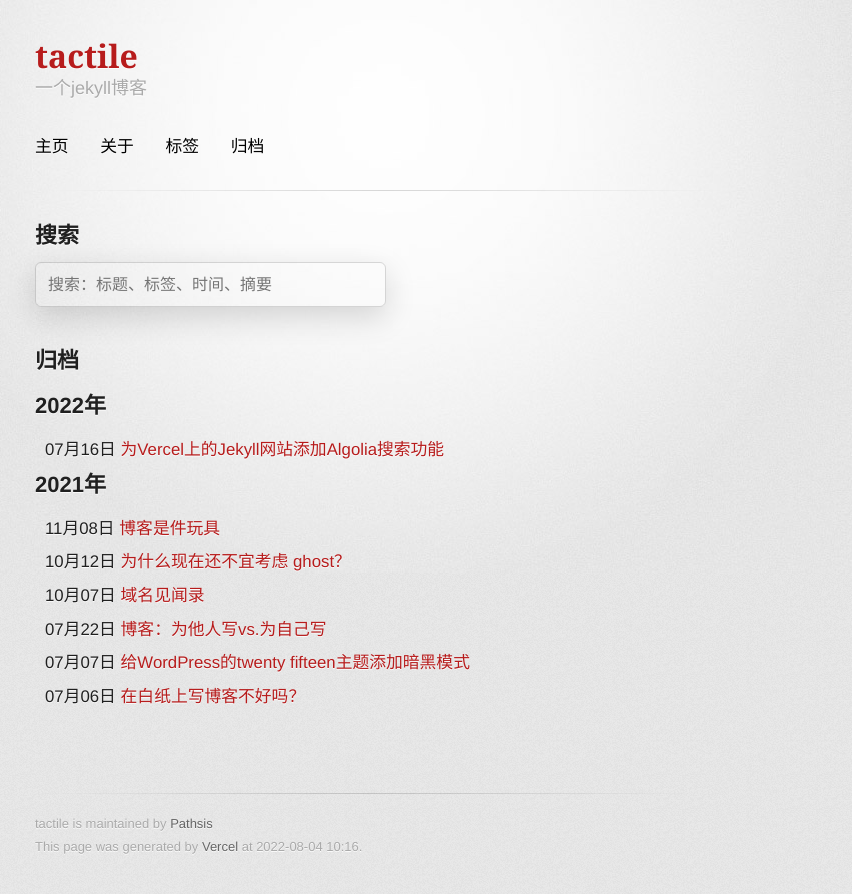
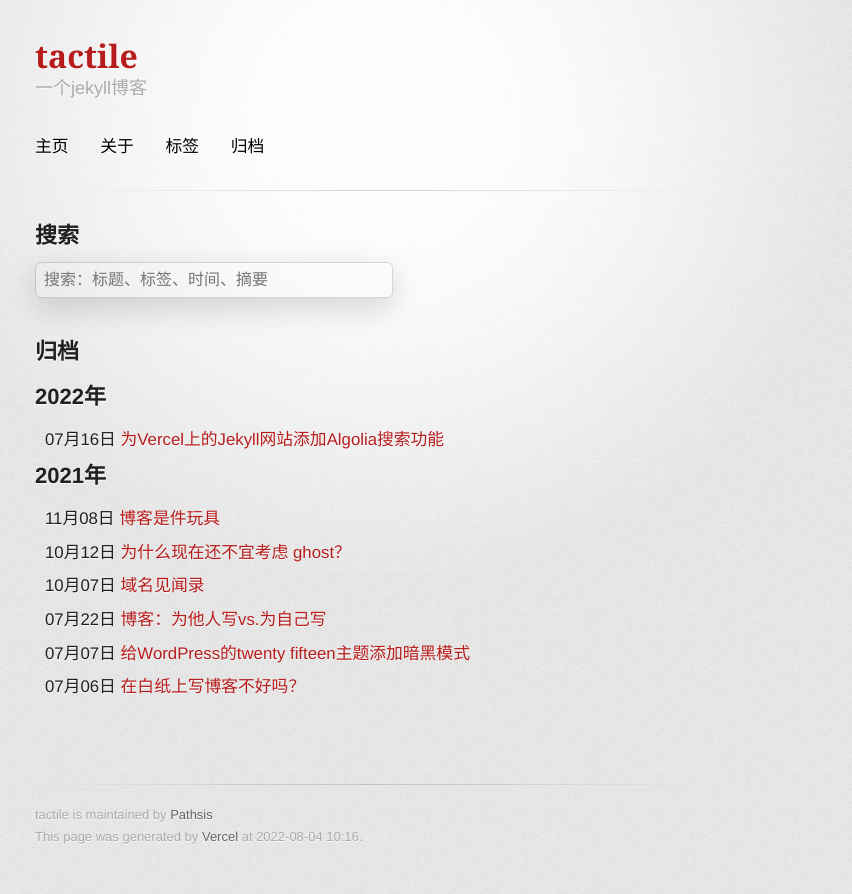
Before and after one commit to Pathsis/tactile-advanced-template-with-algolia, a Jekyll site: the page built from archive.html, in a window 1280 px wide. Shown: the top 894 px of the page, without its empty margins (255-1107 px from the left). Built offline with Jekyll 4.4.1, drawn with Linux system fonts in a browser that asks for light colours.

Commit message:
search变更为include

```diff
--- a/search.md
+++ b/_includes/search.html
@@ -39,20 +33,3 @@
     fuzzy: false
   })
 </script>
-<h2>归档</h2>
-<ul>
-  {% for post in site.posts %}
-
-    {% unless post.next %}
-      <h2>{{ post.date | date: '%Y年' }}</h2>
-    {% else %}
-      {% capture year %}{{ post.date | date: '%Y' }}{% endcapture %}
-      {% capture nyear %}{{ post.next.date | date: '%Y' }}{% endcapture %}
-      {% if year != nyear %}
-        <h2>{{ post.date | date: '%Y年' }}</h2>
-      {% endif %}
-    {% endunless %}
-
-    <h5>{{ post.date | date:"%m月%d日" }} <a href="{{ post.url }}">{{ post.title }}</a></h5>
-  {% endfor %}
-</ul>
--- a/archive.html
+++ b/archive.html
@@ -14,43 +14,7 @@
 
 <!--本主题默认使用本地搜索；若不使用本地搜索，请删除如下代码-->
 <!-- HTML elements for search -->
-<input type="text" id="search-input" placeholder="搜索：标题、标签、时间、摘要" style="
-    transition: box-shadow .4s ease,background .4s ease,-webkit-box-shadow .4s ease;
-    display: inline-block;
-    margin: 0 12px 12px 0;
-    background: #f5f5f500;
-    border: 1px solid rgba(0, 0, 0, 0.15);
-    border-radius: 6px;
-    box-shadow: 0 10px 30px rgba(0, 0, 0, 0.15);
-    transition: all 0.23s ease-in-out 0s;
-    line-height: 1.7;
-    color: #202020;
-    max-width: 100%;
-    margin-bottom: 15px;
-    padding: 0.5rem 0.75rem;
-    font-size: 1rem;
-    line-height: 1.7;
-    width: 325px;
-    "/>
-
-<ul id="results-container"></ul>
-
-<!-- script pointing to jekyll-search.js -->
-
-<script src="/js/simple-jekyll-search.js"></script>
-
-<script>
-SimpleJekyllSearch({
-    searchInput: document.getElementById('search-input'),
-    resultsContainer: document.getElementById('results-container'),
-    json: '/search.json',
-    searchResultTemplate: '<li><a href="{url}" title="{desc}">{title}</a></li>',
-    noResultsText: '没有搜索到文章',
-    limit: 20,
-    fuzzy: false
-  })
-</script>
-
+{% include search.html %}
 <!--若不使用本地搜索，请删除如上代码-->
 
 <h2>归档</h2>
```
Also changed, not shown: other parts of _includes/search.html (+0 -6 lines), 1 other file.
